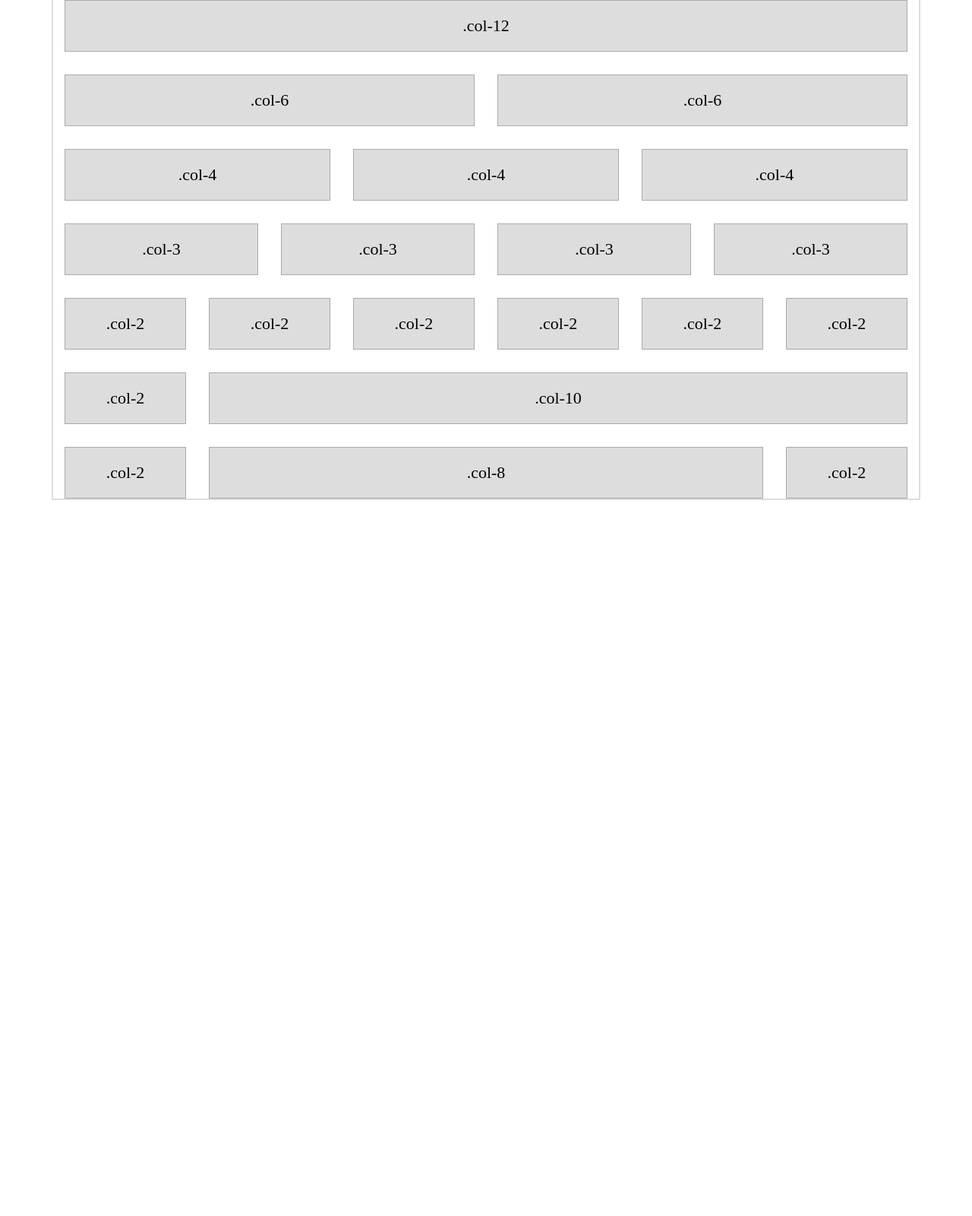
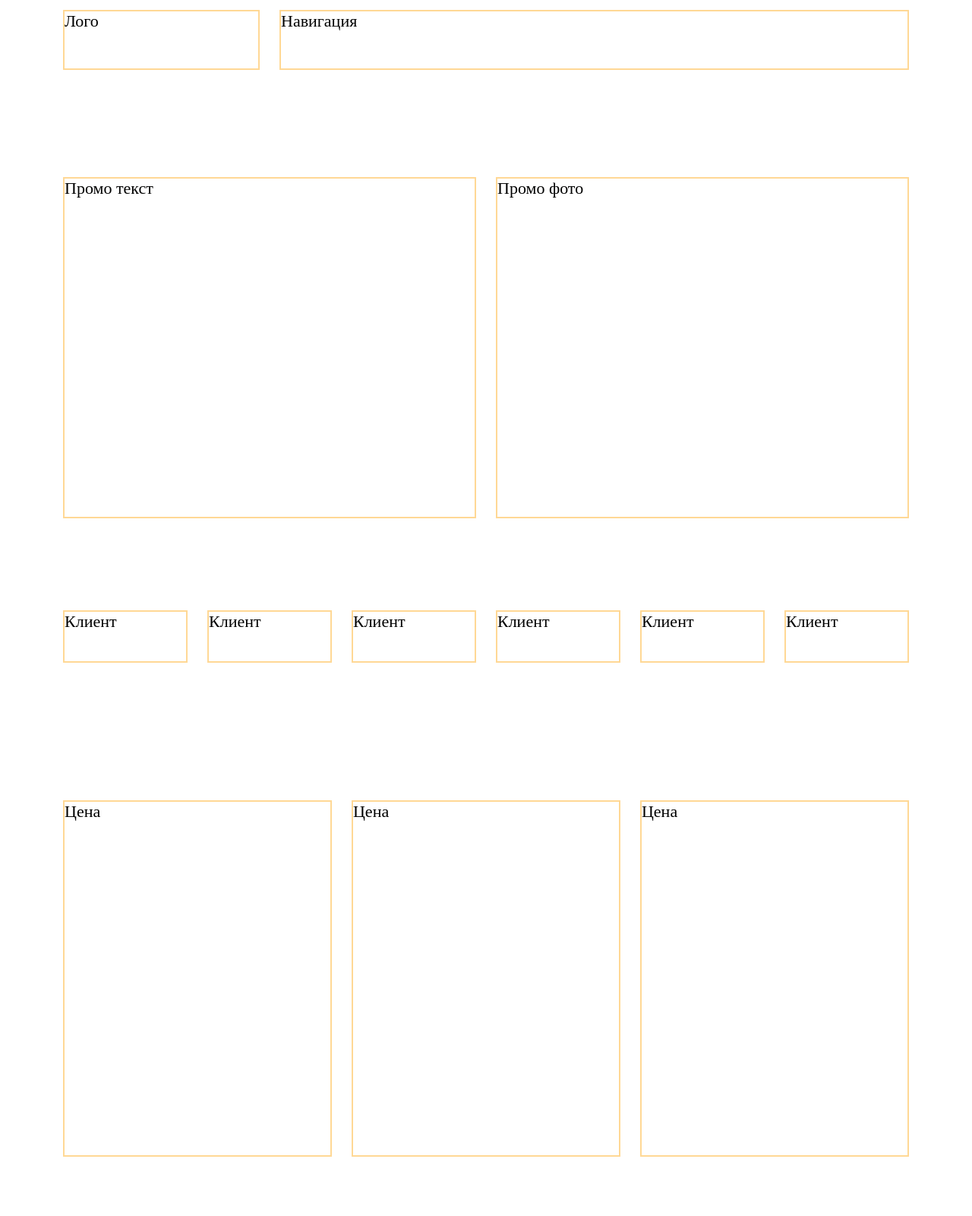
Before and after one commit to AleksandrovAleksandr/custom-bootstrap-grid, a website: page src/index.html in a window 1280 px wide. Shown: the top 1600 px of the page at 76% size. Before the commit the page ends 800 px from the top, so only its background shows below. Drawn offline with nearby package versions, Linux system fonts and the light colour scheme; files that its build step writes are made by us from their sources.

Commit message:
Сделали подключение собственной сетки

```diff
--- a/src/index.html
+++ b/src/index.html
@@ -9,41 +9,69 @@
   </head>
   <body>
     <div class="container">
-      <div class="row">
-        <div class="col-12 block">.col-12</div>
+      <header class="header">
+        <div class="header__logo">
+          <div class="block">Лого</div>
         </div>
-      <div class="row">
-        <div class="col-6 block">.col-6</div>
-        <div class="col-6 block">.col-6</div>
+
+        <div class="header__nav">
+          <div class="block">Навигация</div>
         </div>
-      <div class="row">
-        <div class="col-4 block">.col-4</div>
-        <div class="col-4 block">.col-4</div>
-        <div class="col-4 block">.col-4</div>
+      </header>
+
+      <section class="promo">
+        <div class="promo__item">
+          <div class="block">Промо текст</div>
         </div>
-      <div class="row">
-        <div class="col-3 block">.col-3</div>
-        <div class="col-3 block">.col-3</div>
-        <div class="col-3 block">.col-3</div>
-        <div class="col-3 block">.col-3</div>
+
+        <div class="promo__item">
+          <div class="block">Промо фото</div>
         </div>
-      <div class="row">
-        <div class="col-2 block">.col-2</div>
-        <div class="col-2 block">.col-2</div>
-        <div class="col-2 block">.col-2</div>
-        <div class="col-2 block">.col-2</div>
-        <div class="col-2 block">.col-2</div>
-        <div class="col-2 block">.col-2</div>
+      </section>
+
+      <section class="clients">
+        <div class="clients__item">
+          <div class="block">Клиент</div>
         </div>
-      <div class="row">
-        <div class="col-2 block">.col-2</div>
-        <div class="col-10 block">.col-10</div>
+
+        <div class="clients__item">
+          <div class="block">Клиент</div>
         </div>
-      <div class="row">
-        <div class="col-2 block">.col-2</div>
-        <div class="col-8 block">.col-8</div>
-        <div class="col-2 block">.col-2</div>
+
+        <div class="clients__item">
+          <div class="block">Клиент</div>
         </div>
+
+        <div class="clients__item">
+          <div class="block">Клиент</div>
+        </div>
+
+        <div class="clients__item">
+          <div class="block">Клиент</div>
+        </div>
+
+        <div class="clients__item">
+          <div class="block">Клиент</div>
+        </div>
+      </section>
+
+      <section class="pricing">
+        <div class="pricing__item">
+          <div class="block">Цена</div>
+        </div>
+
+        <div class="pricing__item">
+          <div class="block">Цена</div>
+        </div>
+
+        <div class="pricing__item">
+          <div class="block">Цена</div>
+        </div>
+      </section>
+
+      <section class="team">
+        <div class="team__item">team</div>
+      </section>
     </div>
   </body>
 </html>
--- a/src/sass/grid/_init.scss
+++ b/src/sass/grid/_init.scss
@@ -1,41 +1,8 @@
 //Переменные
-@import "variables";
+@import 'variables';
 
-//Контейнер
-.container {
-  margin: 0 auto;
-  max-width: $container-max-width;
-  padding-left: $grid-gap-side;
-  padding-right: $grid-gap-side;
+//Миксины
+@import 'mixins';
 
-  outline: 2px solid #ddd;
-}
-
-//Ряд сетки
-.row {
-  display: flex;
-  flex-wrap: wrap;
-  margin-left: -$grid-gap-side;
-  margin-right: -$grid-gap-side;
-
-  > * {
-    margin-left: $grid-gap-side;
-    margin-right: $grid-gap-side;
-  }
-}
-
-//Колонки сетки
-.col {
-  flex: 1 0 0%;
-}
-
-@mixin col($size) {
-  flex: 0 0 auto;
-  width: calc(#{percentage($size / $grid-columns)} - #{$grid-gap});
-}
-
-@for $i from 1 through $grid-columns {
-  .col-#{$i} {
-    @include col($i);
-  }
-}
+//Классы
+// @import 'classes';
--- /dev/null
+++ b/src/sass/grid/_mixins.scss
@@ -0,0 +1,46 @@
+//Контейнер
+@mixin container {
+  margin: 0 auto;
+  max-width: $container-max-width;
+  padding-left: $grid-gap-side;
+  padding-right: $grid-gap-side;
+}
+
+//Ряд сетки
+@mixin row {
+  display: flex;
+  flex-wrap: wrap;
+  margin-left: -$grid-gap-side;
+  margin-right: -$grid-gap-side;
+
+  > * {
+    width: 100%;
+    max-width: 100%;
+    margin-top: $grid-gap-side;
+    margin-left: $grid-gap-side;
+    margin-right: $grid-gap-side;
+
+    outline: 2px solid rgba(255, 177, 45, 0.5);
+  }
+}
+
+//Фиксированная колонка
+@mixin col($size) {
+  flex: 0 0 auto;
+  width: calc(#{percentage($size / $grid-columns)} - #{$grid-gap});
+}
+
+//Медиа-выражение
+@mixin media($width) {
+  @media (min-width: $width) {
+    @content;
+  }
+}
+
+//Контрольная точка
+@mixin bp($name) {
+  $width: map-get($grid-breakpoints, $name);
+  @include media($width) {
+    @content;
+  }
+}
--- a/src/sass/grid/_variables.scss
+++ b/src/sass/grid/_variables.scss
@@ -7,3 +7,13 @@ $grid-columns: 12 !default;
 //Расстояние между элементами
 $grid-gap: 30px !default;
 $grid-gap-side: $grid-gap / 2;
+
+//Контрольные точки
+$grid-breakpoints: (
+  xs: 0,
+  sm: 576px,
+  md: 768px,
+  lg: 992px,
+  xl: 1200px,
+  xxl: 1400px,
+) !default;
--- a/src/sass/main.scss
+++ b/src/sass/main.scss
@@ -1,3 +1,6 @@
+//Подключение сетки
+@import 'grid/init';
+
 *,
 *::before,
 *::after {
@@ -10,17 +13,201 @@ body {
   font-size: 22px;
 }
 
-//Подключение сетки
-@import "grid/init";
-
-.block {
-  padding: 20px;
-  background-color: #ddd;
-  border: 1px solid #aaa;
-  text-align: center;
-  height: 100%;
+//Контейнер
+.container {
+  @include container;
 }
 
-.row {
-  margin-bottom: 30px;
+.header {
+  @include row;
+  min-height: 90px;
+  margin-bottom: 130px;
+
+  @include bp(md) {
+    &__logo {
+      @include col(3);
+    }
+
+    &__nav {
+      @include col(9);
+    }
+  }
 }
+
+.promo {
+  @include row;
+  min-height: 460px;
+  margin-bottom: 110px;
+
+  @include bp(md) {
+    &__item {
+      @include col(6);
+    }
+  }
+}
+
+.clients {
+  @include row;
+  min-height: 80px;
+  margin-bottom: 170px;
+
+  @include bp(sm) {
+    &__item {
+      @include col(6);
+    }
+  }
+
+  @include bp(md) {
+    &__item {
+      @include col(4);
+    }
+  }
+
+  @include bp(lg) {
+    &__item {
+      @include col(2);
+    }
+  }
+}
+
+.pricing {
+  @include row;
+  min-height: 480px;
+  margin-bottom: 235px;
+
+  @include bp(md) {
+    &__item {
+      @include col(4);
+    }
+  }
+}
+
+.team {
+  @include row;
+  min-height: 360px;
+  margin-bottom: 180px;
+
+  @include bp(md) {
+    &__item {
+      @include col(6);
+    }
+  }
+
+  @include bp(lg) {
+    &__item {
+      @include col(3);
+    }
+  }
+}
+
+.footer {
+  @include row;
+  min-height: 380px;
+
+  @include bp(md) {
+    &__social {
+      @include col(6);
+    }
+
+    &__contact {
+      @include col(6);
+    }
+
+    &__feedback {
+      @include col(12);
+    }
+  }
+
+  @include bp(lg) {
+    &__social {
+      @include col(4);
+    }
+
+    &__contact {
+      @include col(3);
+    }
+
+    &__feedback {
+      @include col(5);
+    }
+  }
+}
+
+//Подключение сетки
+// @import './grid/mygrid.scss';
+
+// .block {
+//   padding: 20px;
+//   background-color: #ddd;
+//   border: 1px solid #aaa;
+//   text-align: center;
+//   height: 100%;
+// }
+
+// .container {
+//   @include make-container();
+//   max-width: 1340px;
+// }
+
+// .my-row {
+//   @include make-row();
+
+//   & > * {
+//     @include make-col-ready();
+//   }
+// }
+
+// .header {
+//   @extend .my-row;
+//   min-height: 90px;
+//   margin-bottom: 130px;
+
+//   &__logo {
+//     @include make-col(3);
+//   }
+
+//   &__nav {
+//     @include make-col(9);
+//   }
+// }
+
+// .promo {
+//   @extend .my-row;
+//   min-height: 460px;
+//   margin-bottom: 110px;
+
+//   &__item {
+//     @include make-col(6);
+//   }
+// }
+
+// .clients {
+//   @extend .my-row;
+//   min-height: 80px;
+//   margin-bottom: 170px;
+
+//   &__item {
+//     @include make-col(2);
+//   }
+// }
+
+// .pricing {
+//   @extend .my-row;
+//   min-height: 480px;
+//   margin-bottom: 235px;
+
+//   &__item {
+//     @include make-col(4);
+//   }
+// }
+
+// .team {
+//   @extend .my-row;
+//   min-height: 360px;
+//   margin-bottom: 180px;
+// }
+
+// .footer {
+//   @extend .my-row;
+//   min-height: 380px;
+// }
```
Also changed, not shown: public/index.html (+56 -28 lines), src/sass/grid/_classes.scss (added, +20 -0 lines), src/sass/grid/_mygrid.scss (added, +25 -0 lines), public/main.css. Lines whose indentation alone changed are shown as unchanged.
